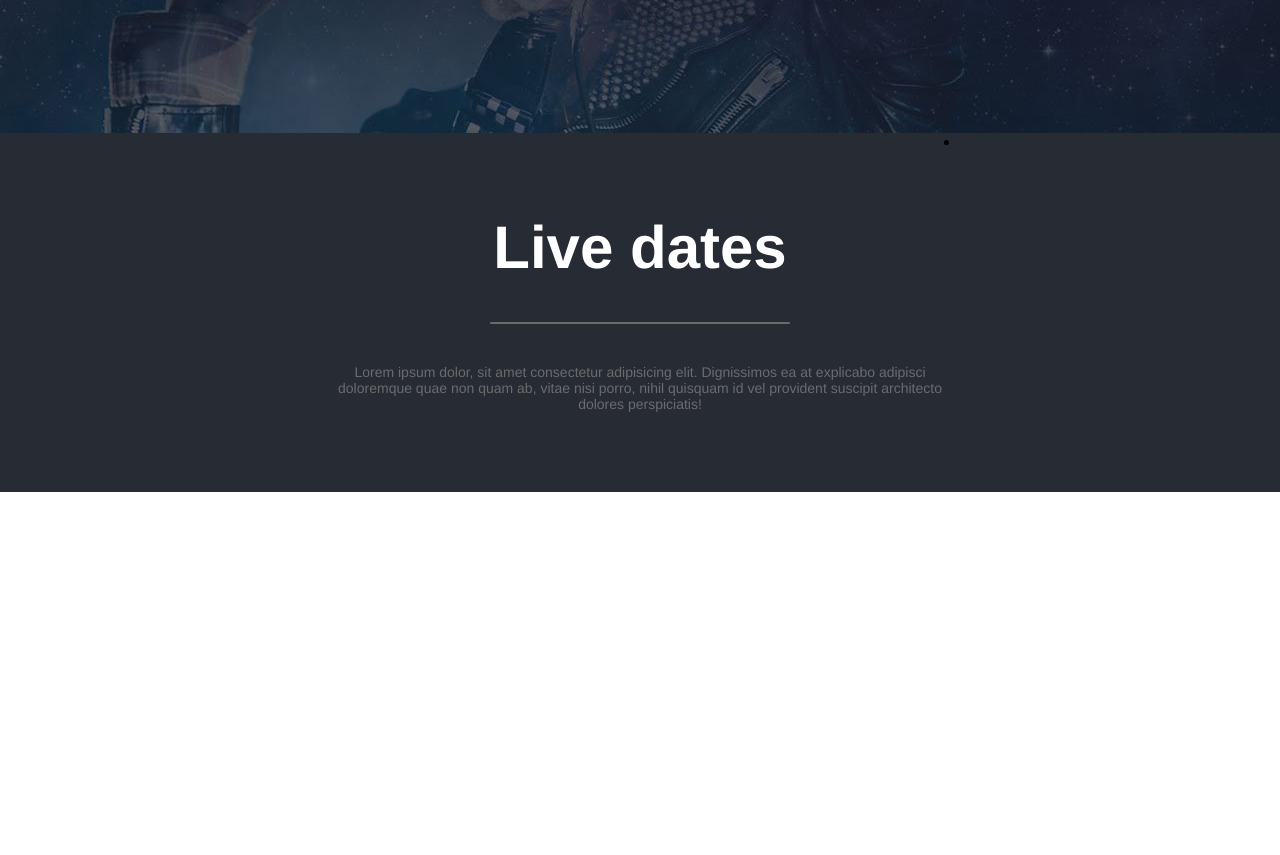
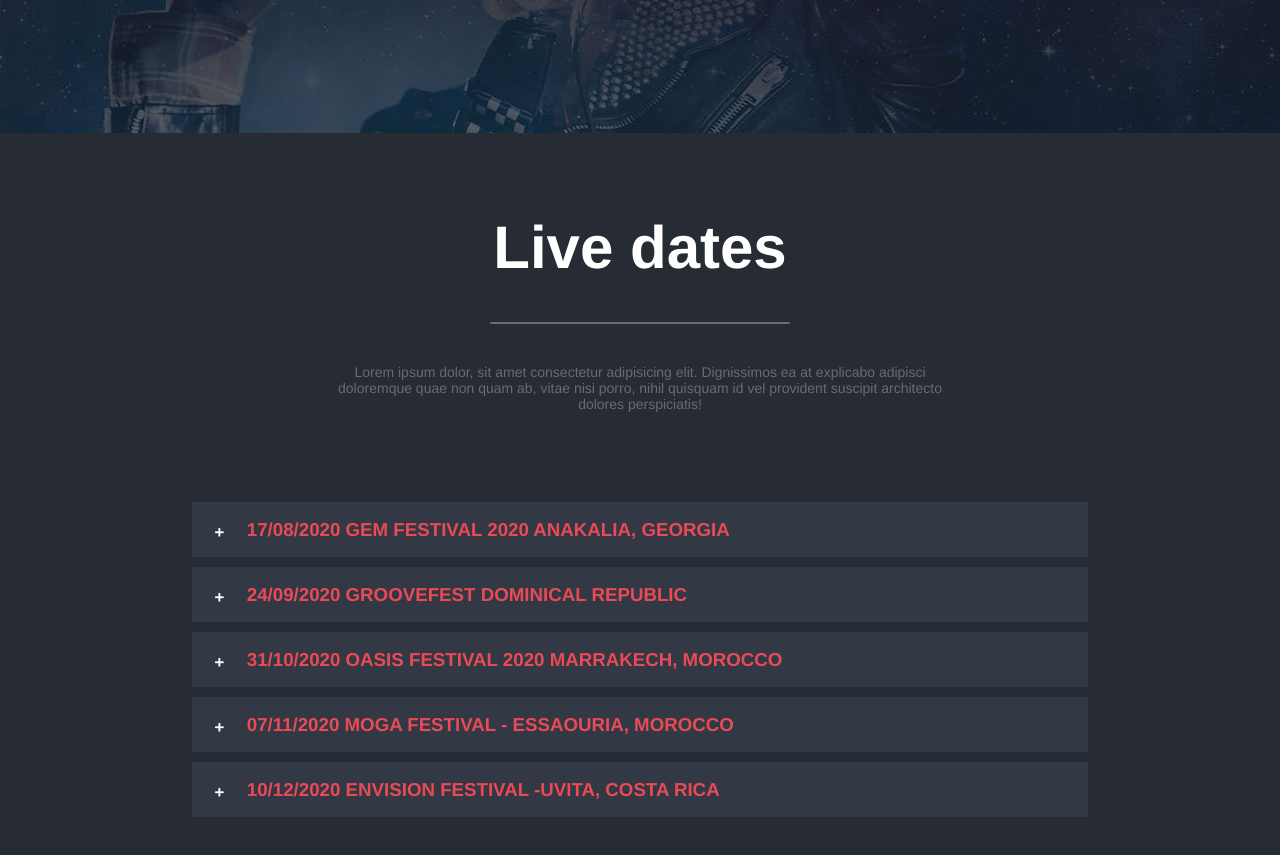
Before and after one commit to GiulianoPrimavera/proj-html-vuejs, a Vue app: page / in a window 1280 px wide. Shown: the part 3580-4435 px from the top of the page. Before the commit the page ends 4072 px from the top, so only its background shows below. Built offline with nearby package versions, Linux system fonts and the light colour scheme.

Commit message:
print live dates list and creates an animation for te single list item

```diff
--- a/src/App.vue
+++ b/src/App.vue
@@ -1,18 +1,13 @@
 <template>
   <div id="app">
     <Header
-    :hamburgerMenuList="hamburgerMenuList">
-      <!-- navbar -->
-      <!-- hamburgher menu -->
-
-       <!-- Sezione Hero
-        titolo
-        sottotitolo
-        bottoni link -->
-
+    :hamburgerMenuList="hamburgerMenuList"
+    >
     </Header>
 
-    <Main>
+    <Main
+    :liveDatesEvents="liveDatesEvents"
+    >
 
       <!-- Sezione Brake
         titolo
@@ -62,6 +57,28 @@
         "Latest News",
         "Albums",
         "Fans"
+      ],
+      liveDatesEvents: [
+        {
+          date: "17/08/2020",
+          position: "GEM FESTIVAL 2020 ANAKALIA, GEORGIA"
+        },
+        {
+          date: "24/09/2020",
+          position: "groovefest dominical republic"
+        },
+        {
+          date: "31/10/2020",
+          position: "oasis festival 2020 Marrakech, Morocco"
+        },
+        {
+          date: "07/11/2020",
+          position: "moga festival - Essaouria, Morocco"
+        },
+        {
+          date: "10/12/2020",
+          position: "Envision Festival -Uvita, Costa Rica"
+        }
       ]
     }
   }
--- a/src/components/Main.vue
+++ b/src/components/Main.vue
@@ -56,7 +56,7 @@
           </div>
         </div>
         <div class="news_card card_2 narrow_card">
-           <!-- il link compare quando la card è in hover -->
+          <!-- il link compare quando la card è in hover -->
           <div class="hover_link">
             <a href="#"><p>Taking it back to the old school</p></a>
           </div>
@@ -190,7 +190,6 @@
 
     <div class="live_dates">
       <div class="main_text_section">
-
         <h2>Live dates</h2>
         <div class="div_line"></div>
 
@@ -204,7 +203,35 @@
 
       <div class="live_dates_list">
         <ul>
-          <li></li>
+          <li v-for="item, i in liveDatesEvents" :key="i"
+          :class="itemClickato ? 'item_opened' : ''">
+            <div class="live_dates_icon_container">
+              <i class="fas fa-plus" @click="clickedItem" v-if="!itemClickato"></i>
+              <i class="fas fa-minus" @click="clickedItem" v-else></i>
+            </div>
+            <div class="position">
+              <h3>{{item.date}}  {{item.position.toUpperCase()}}</h3>
+            </div>
+
+            <div class="list_item_hidden">
+              <div class="map_container">
+                <img src="@/assets/images/map.png" alt="map" />
+              </div>
+
+              <div class="description_container">
+                <h3>Untold Stories</h3>
+                <p class="small_text">
+                  Lorem ipsum dolor sit amet consectetur adipisicing elit.
+                  Laudantium nostrum, laborum voluptatibus vel debitis
+                  dignissimos tempore perspiciatis sunt quis harum eius!
+                  Laboriosam soluta quis corporis officia doloribus iusto fugit
+                  voluptates accusamus necessitatibus.
+                </p>
+
+                <a href="#">book now</a>
+              </div>
+            </div>
+          </li>
         </ul>
       </div>
     </div>
@@ -214,6 +241,23 @@
 <script>
 export default {
   name: "Main",
+  props: {
+    liveDatesEvents: Array
+  },
+  data(){
+    return{
+      itemClickato: false,
+    }
+  },
+  methods: {
+    clickedItem(){
+      if(this.itemClickato === false){
+        this.itemClickato = true
+      }else if(this.itemClickato === true){
+        this.itemClickato = false
+      }
+    }
+  }
 };
 </script>
 
--- a/src/styles/main.scss
+++ b/src/styles/main.scss
@@ -198,6 +198,81 @@
     .live_dates{
         background-color: $charade;
         display: flex;
-        justify-content: center;
+        flex-direction: column;
+        align-items: center;
+        padding-bottom: 100px;
+
+        .live_dates_list{
+
+            width: 70%;
+
+            li{
+                height: 55px;
+                overflow: hidden;
+                list-style: none;
+                margin: 10px 0;
+                width: 100%;
+                background-color: $charade_2;
+                transition: .3s;
+
+                .live_dates_icon_container{
+                    display: inline-block;
+                    padding: 20px;
+                    i{
+                        padding: 3px;
+                        color: white;
+                        font-size: 10px;
+                        &:hover{
+                            background-color: $color_red;
+                        }
+                    }
+                }
+                .position{
+                    display: inline-block;
+                    h3{
+                        color: $color_red;
+                    }
+                }
+                .list_item_hidden{
+                    padding: 40px;
+                    display: flex;
+
+                    .map_container{
+                        width: 30%;
+                        img{
+                            width: 300px;
+                            height: 200px;
+                            object-fit: cover;
+                        }
+                    }
+                    .description_container{
+                        padding: 0 20px;
+                        display: flex;
+                        flex-direction: column;
+                        justify-content: space-between;
+
+                        h3{
+                            padding-top: 10px;
+                            color: white
+                        }
+                        p{
+                            padding: 10px 0;
+                            line-height: 30px;
+                        }
+                        a{
+                            align-self: start;
+                            background-color: $color_red;
+                            padding: 10px 30px;
+                            border-radius: 4px;
+                        }
+                    }
+                }
+
+                &.item_opened{
+                    height: 350px;
+                }
+            }
+
+        }
     }
 }
```
Also changed, not shown: src/assets/images/map.png (added).
